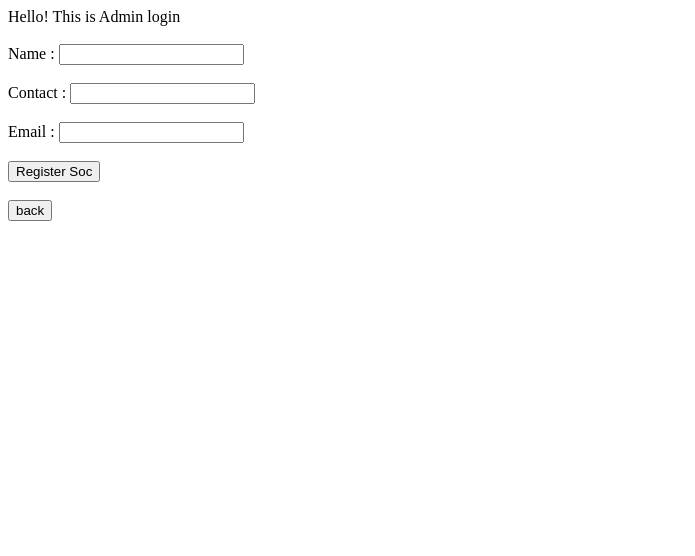
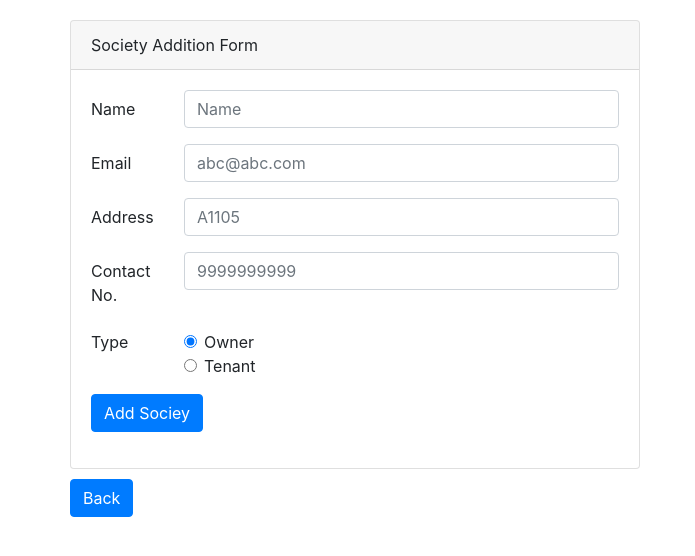
Before and after one commit to Rahul27297/Smart-Society, a plain HTML site: page public/addsoc.html in a window 1280 px wide. Shown: the whole page, without its empty margins (0-695 px from the left). Drawn offline with nearby package versions, Linux system fonts and the light colour scheme.

Commit message:
modified society addition UI

```diff
--- a/public/JS/app.js
+++ b/public/JS/app.js
@@ -10,7 +10,7 @@ SmartSociety.prototype.addMember = function(){
 
 	var Name = document.getElementById("Name").value;
 	var Email = document.getElementById("Email").value;
-	var Address = ""//document.getElementById("Address").value;
+	var Address = document.getElementById("Address").value;
 	var Contact = document.getElementById("Contact").value;
 	//var key = ref.push().key;
 	//Window.alert(key);
--- a/public/addsoc.html
+++ b/public/addsoc.html
@@ -1,11 +1,22 @@
+<!DOCTYPE html>
+
 <!DOCTYPE html>
 <html>
 <head>
-	<title>My app | admin page</title>
+	<title>Add Society</title>
+  <link rel="stylesheet" href="https://stackpath.bootstrapcdn.com/bootstrap/4.1.1/css/bootstrap.min.css" integrity="sha384-WskhaSGFgHYWDcbwN70/dfYBj47jz9qbsMId/iRN3ewGhXQFZCSftd1LZCfmhktB" crossorigin="anonymous">
+
+  <link rel="stylesheet" type="text/css" href="css/style.css">
+  <script src="https://code.jquery.com/jquery-3.3.1.slim.min.js" integrity="sha384-q8i/X+965DzO0rT7abK41JStQIAqVgRVzpbzo5smXKp4YfRvH+8abtTE1Pi6jizo" crossorigin="anonymous"></script>
+<script src="https://cdnjs.cloudflare.com/ajax/libs/popper.js/1.14.3/umd/popper.min.js" integrity="sha384-ZMP7rVo3mIykV+2+9J3UJ46jBk0WLaUAdn689aCwoqbBJiSnjAK/l8WvCWPIPm49" crossorigin="anonymous"></script>
+<script src="https://stackpath.bootstrapcdn.com/bootstrap/4.1.1/js/bootstrap.min.js" integrity="sha384-smHYKdLADwkXOn1EmN1qk/HfnUcbVRZyYmZ4qpPea6sjB/pTJ0euyQp0Mk8ck+5T" crossorigin="anonymous"></script>
+
+  <meta name="viewport" content="width=device-width, initial-scale=1, shrink-to-fit=no">
+
+
 <script src="https://www.gstatic.com/firebasejs/5.0.4/firebase.js"></script>
-
 <script>
-
+  // Initialize Firebase
   var config = {
     apiKey: "AIzaSyBN9xAxEZKpOfsIuwPuHo2cPPVMfq9qco8",
     authDomain: "test-society-51be7.firebaseapp.com",
@@ -15,31 +26,89 @@
     messagingSenderId: "421731650346"
   };
   firebase.initializeApp(config);
+</script>
+</head>
+<body>
+  <div class="container" >
+    <div class="row">
+      <div class="col-sm-6 card" id="form-container">
+    <div class="card-header">Society Addition Form  </div>
+  <div id="member-form">
 
-	</script>
+    <div class="form-group row">
+    <label for="inputEmail3" class="col-sm-2 col-form-label">Name</label>
+    <div class="col-sm-10">
+      <input type="text" class="form-control" id="Name" placeholder="Name">
+    </div>
+  </div>
+
+  <div class="form-group row">
+    <label for="inputEmail3" class="col-sm-2 col-form-label">Email</label>
+    <div class="col-sm-10">
+      <input type="email" class="form-control" id="Email" placeholder="abc@abc.com">
+    </div>
+  </div>
+
+  <div class="form-group row">
+    <label for="inputEmail3" class="col-sm-2 col-form-label">Address</label>
+    <div class="col-sm-10">
+      <input type="text" class="form-control" id="Address" placeholder="A1105">
+    </div>
+  </div>
 
 
-</head>
-<body>
-	Hello! This is Admin login
-	<br>
-	<br>
-	Name : <input type="text" id="Name" name="cctextbox">
-	<br>
-	<br>
-	Contact : <input type="text" id="Contact" name="cctextbox">
-	<br>
-	<br>
-	Email : <input type="text" id="Email" name="cctextbox">
-	<br>
-	<br>
-	<button type="submit" name="register" id="addsociety">Register Soc</button>
-	<br>
-	<br>
+  <div class="form-group row">
+    <label for="inputEmail3" class="col-sm-2 col-form-label">Contact No.</label>
+    <div class="col-sm-10">
+      <input type="text" class="form-control" id="Contact" placeholder="9999999999">
+    </div>
+  </div>
+
+  <fieldset class="form-group">
+    <div class="row">
+      <legend class="col-form-label col-sm-2 pt-0">Type</legend>
+      <div class="col-sm-10">
+        <div class="form-check">
+          <input class="form-check-input" type="radio" name="type" id="Owner" value="Owner" checked>
+          <label class="form-check-label" for="Owner">
+            Owner
+          </label>
+        </div>
+        <div class="form-check">
+          <input class="form-check-input" type="radio" name="type" id="Tenant" value="Tenant">
+          <label class="form-check-label" for="Tenant">
+            Tenant
+          </label>
+        </div>
+      </div>
+    </div>
+  </fieldset>
+  <!--div class="form-group row">
+    <div class="col-sm-2">Checkbox</div>
+    <div class="col-sm-10">
+      <div class="form-check">
+        <input class="form-check-input" type="checkbox" id="gridCheck1">
+        <label class="form-check-label" for="gridCheck1">
+          Example checkbox
+        </label>
+      </div>
+    </div>
+  </div-->
+  <div class="form-group row">
+    <div class="col-sm-10">
+      <button type="submit" class="btn btn-primary" id="addsociety">Add Sociey</button>
+    </div>
+  </div>
+
+</div>
+</div>
+</div>
+<div class="row" style="margin-top: 10px">
     <form action="index.html">
-	<input type="submit" name="back" value="back">
+      <button type="submit" class="btn btn-primary" id="getmembers">Back</button>
+    </div>
     </form>
-	<script type="text/javascript" src="./JS/app.js"></script>
-
+</div>
+<script src="./JS/main.js"></script>
 </body>
 </html>
```
Lines whose indentation alone changed are shown as unchanged.
